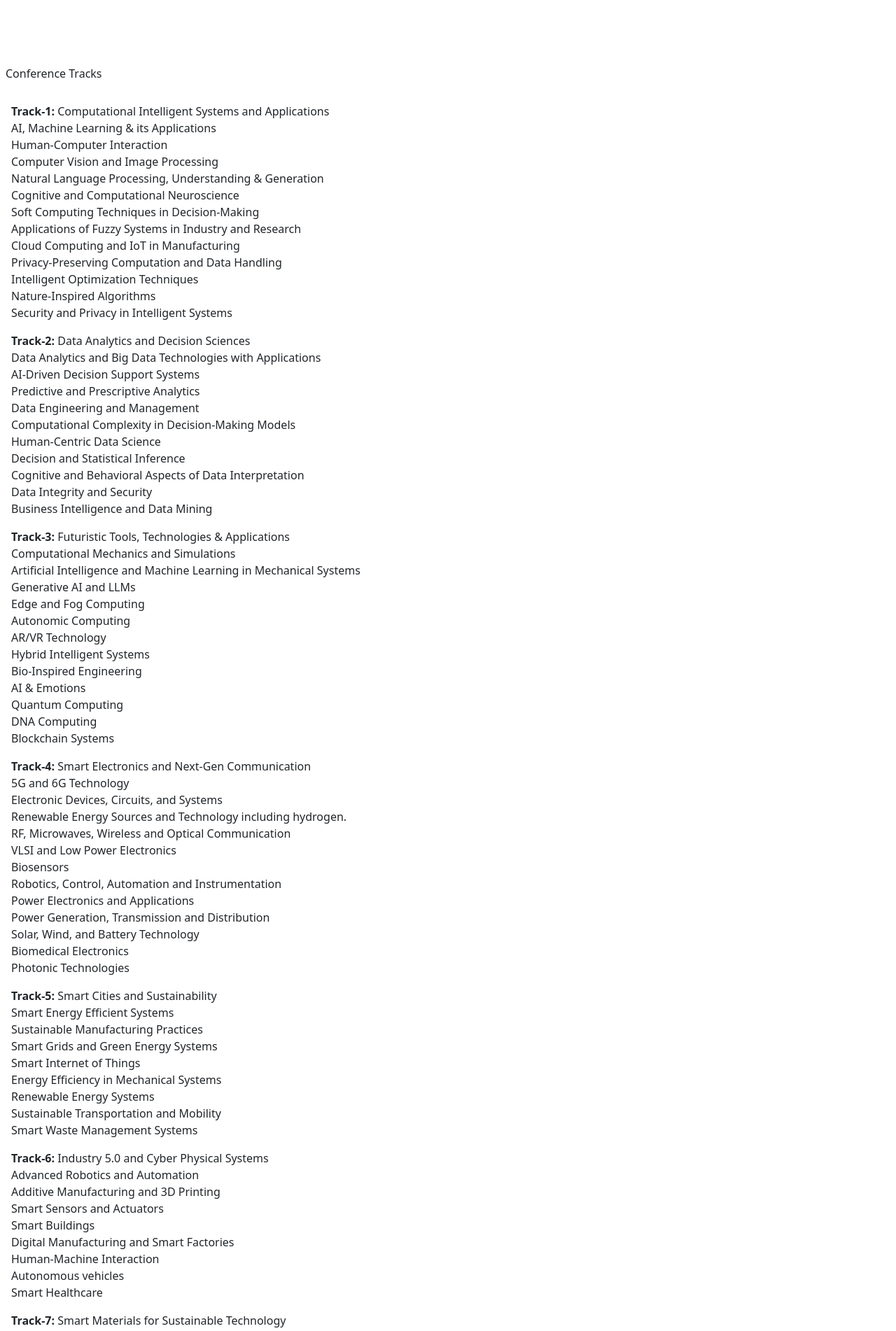
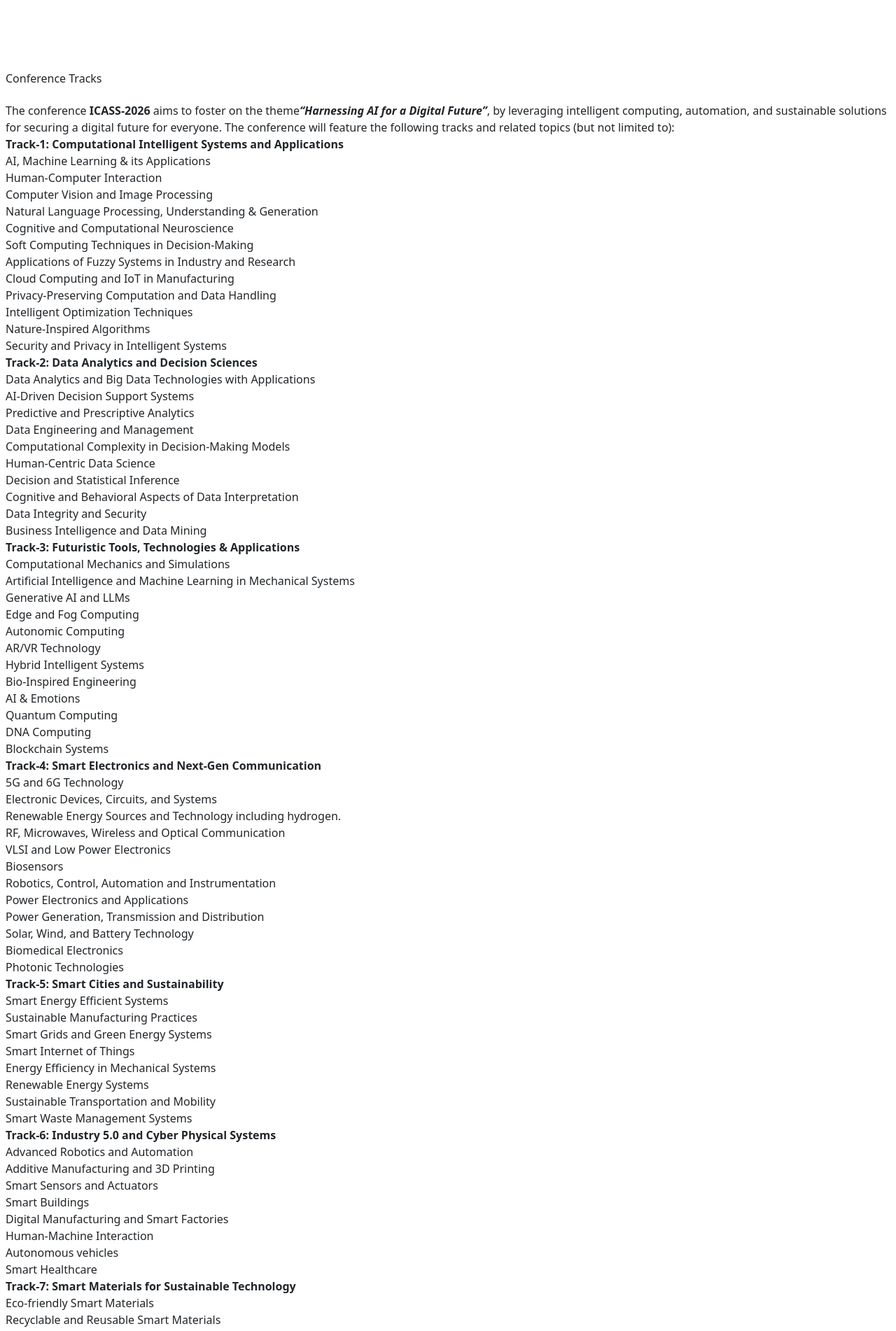
Before and after one commit to KumarAr0631F/ICASS-2026, a React (Vite) app: page /tracks-info in a window 1280 px wide. Shown: the part 2680-4582 px from the top of the page at 70% size. Built offline with nearby package versions, Linux system fonts and the light colour scheme.

Commit message:
first commit

```diff
--- a/src/components/Navbar.jsx
+++ b/src/components/Navbar.jsx
@@ -186,7 +186,7 @@
               onClick={toggleCallDropdown}
               className="text-lg flex w-full"
             >
-              Call For Paper
+              Call For Papers
               <svg
                 className={`w-5 h-5 mt-1 transition-transform duration-300 ${
                   isCallDropdownOpen ? "rotate-180" : "rotate-0"
@@ -373,7 +373,7 @@
                 data-bs-toggle="dropdown"
                 aria-expanded="false"
               >
-                Call For Paper
+                Call For Papers
               </button>
               <ul className="dropdown-menu">
                 <li>
--- a/src/pages/Guideline.jsx
+++ b/src/pages/Guideline.jsx
@@ -112,7 +112,7 @@
               submission requirements.
             </li>
             <li>
-              At least one author for each accepted paper must register and
+              <strong>Mandatory Registration: </strong>At least one author for each accepted paper must register and
               present their accepted paper in the conference for consideration
               of publication in IEEE Xplore.
             </li>
@@ -122,7 +122,10 @@
             </li>
             <li>
               The decision to accept or reject a paper rests with the Technical
-              Program Committee. Also, conference chair reserves the right to exclude papers not presented or meeting guidelines.
+              Program Committee.
+            </li>
+            <li>
+              <strong>No-Show Policy: </strong>Also, conference chair reserves the right to exclude papers not presented or meeting guidelines.
             </li>
           </ul>
         </div>
--- a/src/pages/Tracks.jsx
+++ b/src/pages/Tracks.jsx
@@ -2,17 +2,26 @@
 
 const Tracks = () => {
   return (
-  <div className="px-2 py-4 sm:px-6 sm:py-6 w-full max-w-full md:max-w-3xl md:w-3/4 lg:w-2/3 xl:w-1/2 overflow-x-hidden min-w-0">
+    <div className="px-2 py-4 sm:px-6 sm:py-6 w-full overflow-x-hidden min-w-0">
       <h3 className="text-blue-700 text-xl sm:text-2xl font-bold mb-4 sm:mb-6 ml-6">
         Conference Tracks
       </h3>
-  <div className="bg-white rounded-lg p-2 sm:p-6 w-full overflow-x-hidden break-words">
-          <strong>Track-1:</strong> Computational Intelligent Systems and
-          Applications
+      <p className="text-justify m-6">
+        The conference <strong>ICASS-2026</strong> aims to foster on the theme
+        <b>
+          <em>“Harnessing AI for a Digital Future”</em>
+        </b>
+        , by leveraging intelligent computing, automation, and sustainable
+        solutions for securing a digital future for everyone. The conference
+        will feature the following tracks and related topics (but not limited
+        to):
+      </p>
+      <div className="bg-white rounded-lg pl-4 sm:p-6 w-full overflow-x-hidden break-words">
+        <strong>
+          Track-1: Computational Intelligent Systems and Applications
+        </strong>
         <ul className="list-inside ml-4 sm:ml-5 text-sm sm:text-base space-y-1">
-            <li className="list-disc">
-              AI, Machine Learning & its Applications
-            </li>
+          <li className="list-disc">AI, Machine Learning & its Applications</li>
           <li className="list-disc">Human-Computer Interaction</li>
           <li className="list-disc">Computer Vision and Image Processing</li>
           <li className="list-disc">
@@ -41,8 +50,8 @@
         </ul>
       </div>
 
-  <div className="bg-white rounded-lg p-2 sm:p-6 w-full overflow-x-hidden break-words">
-          <strong>Track-2:</strong> Data Analytics and Decision Sciences
+      <div className="bg-white rounded-lg pl-4 sm:p-6 w-full overflow-x-hidden break-words">
+        <strong>Track-2: Data Analytics and Decision Sciences</strong>
         <ul className="list-inside ml-4 sm:ml-5 text-sm sm:text-base space-y-1">
           <li className="list-disc">
             Data Analytics and Big Data Technologies with Applications
@@ -63,13 +72,10 @@
         </ul>
       </div>
 
-  <div className="bg-white rounded-lg p-2 sm:p-6 w-full overflow-x-hidden break-words">
-          <strong>Track-3:</strong> Futuristic Tools, Technologies &
-          Applications
+      <div className="bg-white rounded-lg pl-4 sm:p-6 w-full overflow-x-hidden break-words">
+        <strong>Track-3: Futuristic Tools, Technologies & Applications</strong>
         <ul className="list-inside ml-4 sm:ml-5 text-sm sm:text-base space-y-1">
-            <li className="list-disc">
-              Computational Mechanics and Simulations
-            </li>
+          <li className="list-disc">Computational Mechanics and Simulations</li>
           <li className="list-disc">
             Artificial Intelligence and Machine Learning in Mechanical Systems
           </li>
@@ -86,8 +92,8 @@
         </ul>
       </div>
 
-  <div className="bg-white rounded-lg p-2 sm:p-6 w-full overflow-x-hidden break-words">
-          <strong>Track-4:</strong> Smart Electronics and Next-Gen Communication
+      <div className="bg-white rounded-lg pl-4 sm:p-6 w-full overflow-x-hidden break-words">
+        <strong>Track-4: Smart Electronics and Next-Gen Communication</strong>
         <ul className="list-inside ml-4 sm:ml-5 text-sm sm:text-base space-y-1">
           <li className="list-disc">5G and 6G Technology</li>
           <li className="list-disc">
@@ -114,31 +120,25 @@
         </ul>
       </div>
 
-  <div className="bg-white rounded-lg p-2 sm:p-6 w-full overflow-x-hidden break-words">
-          <strong>Track-5:</strong> Smart Cities and Sustainability
+      <div className="bg-white rounded-lg pl-4 sm:p-6 w-full overflow-x-hidden break-words">
+        <strong>Track-5: Smart Cities and Sustainability</strong>
         <ul className="list-inside ml-4 sm:ml-5 text-sm sm:text-base space-y-1">
           <li className="list-disc">Smart Energy Efficient Systems</li>
           <li className="list-disc">Sustainable Manufacturing Practices</li>
           <li className="list-disc">Smart Grids and Green Energy Systems</li>
           <li className="list-disc">Smart Internet of Things</li>
-            <li className="list-disc">
-              Energy Efficiency in Mechanical Systems
-            </li>
+          <li className="list-disc">Energy Efficiency in Mechanical Systems</li>
           <li className="list-disc">Renewable Energy Systems</li>
-            <li className="list-disc">
-              Sustainable Transportation and Mobility
-            </li>
+          <li className="list-disc">Sustainable Transportation and Mobility</li>
           <li className="list-disc">Smart Waste Management Systems</li>
         </ul>
       </div>
 
-  <div className="bg-white rounded-lg p-2 sm:p-6 w-full overflow-x-hidden break-words">
-          <strong>Track-6:</strong> Industry 5.0 and Cyber Physical Systems
+      <div className="bg-white rounded-lg pl-4 sm:p-6 w-full overflow-x-hidden break-words">
+        <strong>Track-6: Industry 5.0 and Cyber Physical Systems</strong>
         <ul className="list-inside ml-4 sm:ml-5 text-sm sm:text-base space-y-1">
           <li className="list-disc">Advanced Robotics and Automation</li>
-            <li className="list-disc">
-              Additive Manufacturing and 3D Printing
-            </li>
+          <li className="list-disc">Additive Manufacturing and 3D Printing</li>
           <li className="list-disc">Smart Sensors and Actuators</li>
           <li className="list-disc">Smart Buildings</li>
           <li className="list-disc">
@@ -150,16 +150,12 @@
         </ul>
       </div>
 
-  <div className="bg-white rounded-lg p-2 sm:p-6 w-full overflow-x-hidden break-words">
-          <strong>Track-7:</strong> Smart Materials for Sustainable Technology
+      <div className="bg-white rounded-lg pl-4 sm:p-6 w-full overflow-x-hidden break-words">
+        <strong>Track-7: Smart Materials for Sustainable Technology</strong>
         <ul className="list-inside ml-5">
           <li className="list-disc">Eco-friendly Smart Materials</li>
-            <li className="list-disc">
-              Recyclable and Reusable Smart Materials
-            </li>
-            <li className="list-disc">
-              Smart Materials for Energy Applications
-            </li>
+          <li className="list-disc">Recyclable and Reusable Smart Materials</li>
+          <li className="list-disc">Smart Materials for Energy Applications</li>
           <li className="list-disc">Green Synthesis of Smart Materials</li>
           <li className="list-disc">Solid State and Thin-film Batteries</li>
           <li className="list-disc">
@@ -172,9 +168,7 @@
             Artificial Intelligence and Materials Innovation
           </li>
           <li className="list-disc">Energy Storage and Sustainability</li>
-            <li className="list-disc">
-              AI for Materials Synthesis & Discovery
-            </li>
+          <li className="list-disc">AI for Materials Synthesis & Discovery</li>
           <li className="list-disc">
             AI for batteries, supercapacitors, and other energy devices
           </li>
```
Lines whose indentation alone changed are shown as unchanged.
